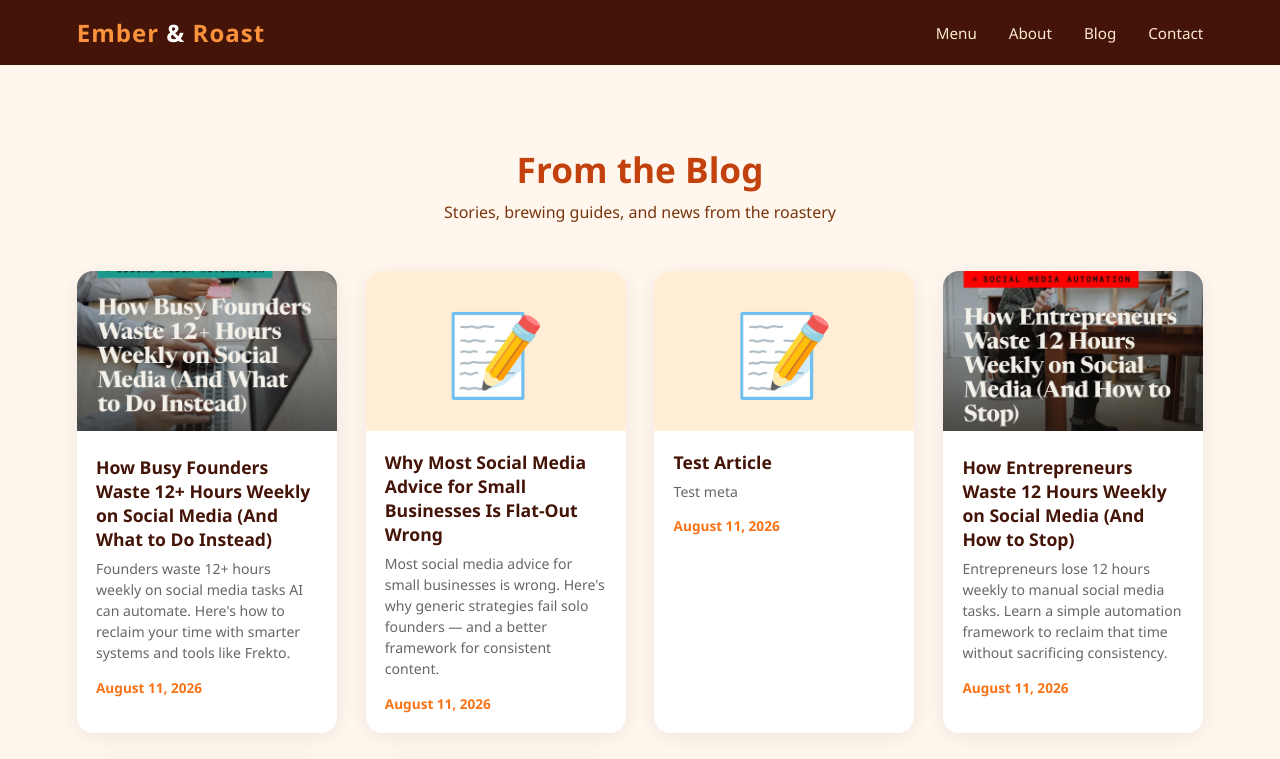
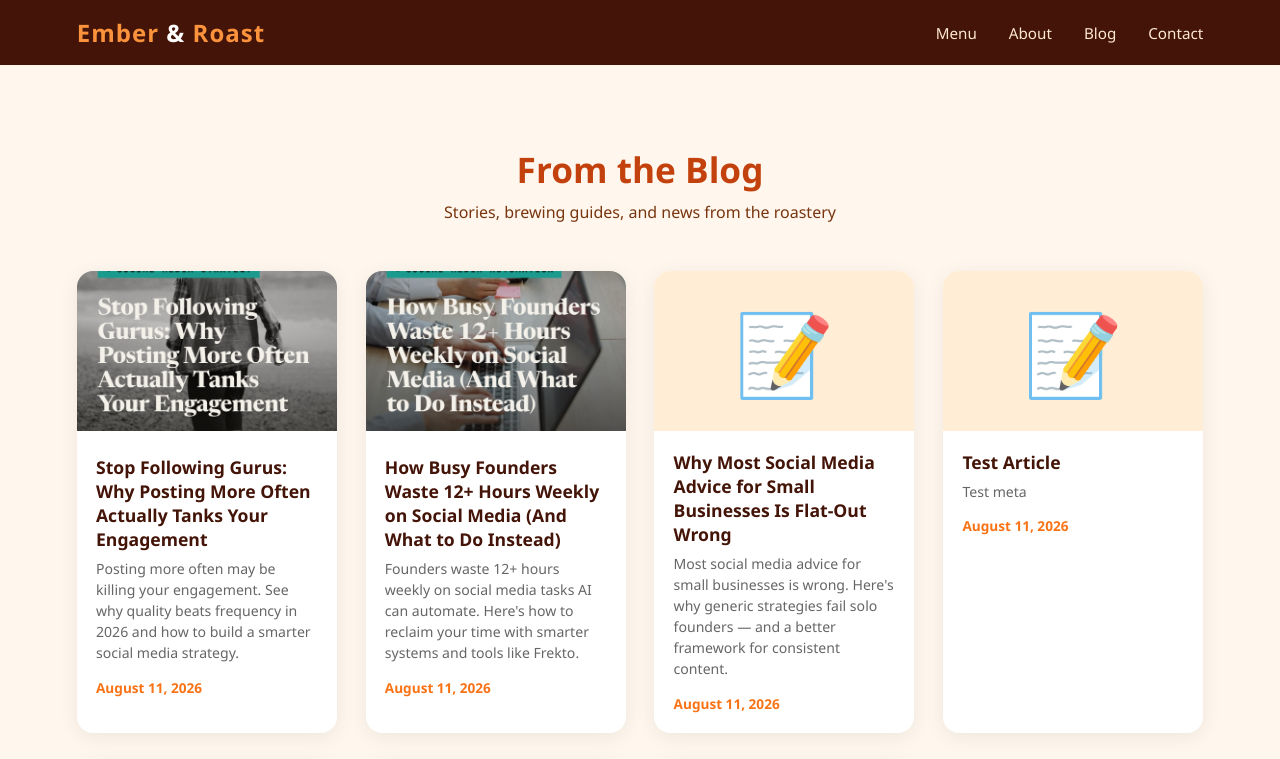
Before and after one commit to vish-n-u-k/orange-theme, a plain HTML site: page blog/index.html in a window 1280 px wide. Shown: the top 759 px of the page. Drawn offline with Linux system fonts and the light colour scheme.

Commit message:
blog: update listing page for "Stop Following Gurus: Why Posting More Often Actually Tanks Your Engagement"

```diff
--- a/blog/index.html
+++ b/blog/index.html
@@ -53,6 +53,15 @@
       <p>Stories, brewing guides, and news from the roastery</p>
     </div>
     <div class="menu-grid">
+
+      <a class="card" href="/blog/stop-following-gurus-why-posting-more-often-actually-tanks-your-engagement/" style="text-decoration:none;color:inherit;display:block;">
+        <img src="/blog/stop-following-gurus-why-posting-more-often-actually-tanks-your-engagement/images/cover.jpg" alt="Stop Following Gurus: Why Posting More Often Actually Tanks Your Engagement" loading="lazy" style="width:100%;height:160px;object-fit:cover;" />
+        <div class="card-body">
+          <h3>Stop Following Gurus: Why Posting More Often Actually Tanks Your Engagement</h3>
+          <p>Posting more often may be killing your engagement. See why quality beats frequency in 2026 and how to build a smarter social media strategy.</p>
+          <span class="price">August 11, 2026</span>
+        </div>
+      </a>
 
       <a class="card" href="/blog/how-busy-founders-waste-12-hours-weekly-on-social-media-and-what-to-do-instead/" style="text-decoration:none;color:inherit;display:block;">
         <img src="/blog/how-busy-founders-waste-12-hours-weekly-on-social-media-and-what-to-do-instead/images/cover.jpg" alt="How Busy Founders Waste 12+ Hours Weekly on Social Media (And What to Do Instead)" loading="lazy" style="width:100%;height:160px;object-fit:cover;" />
```
